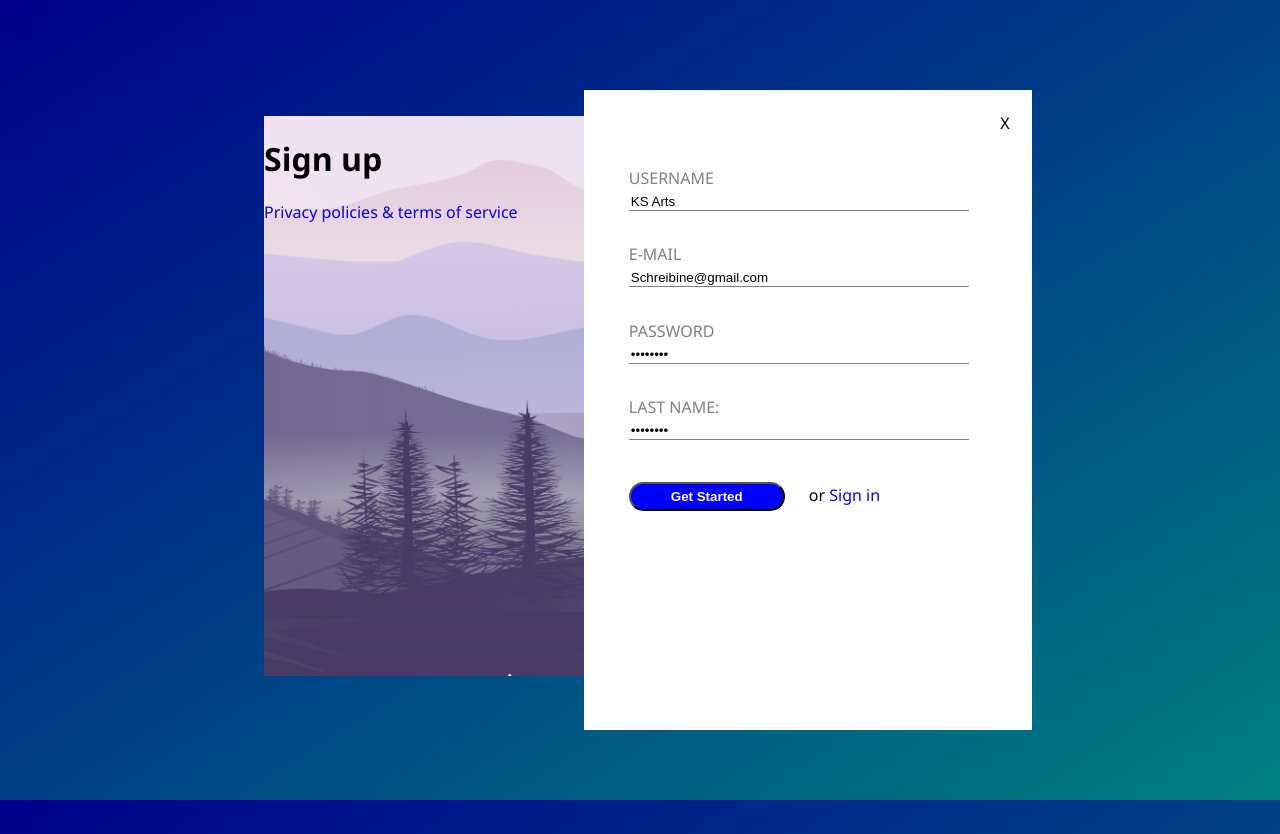
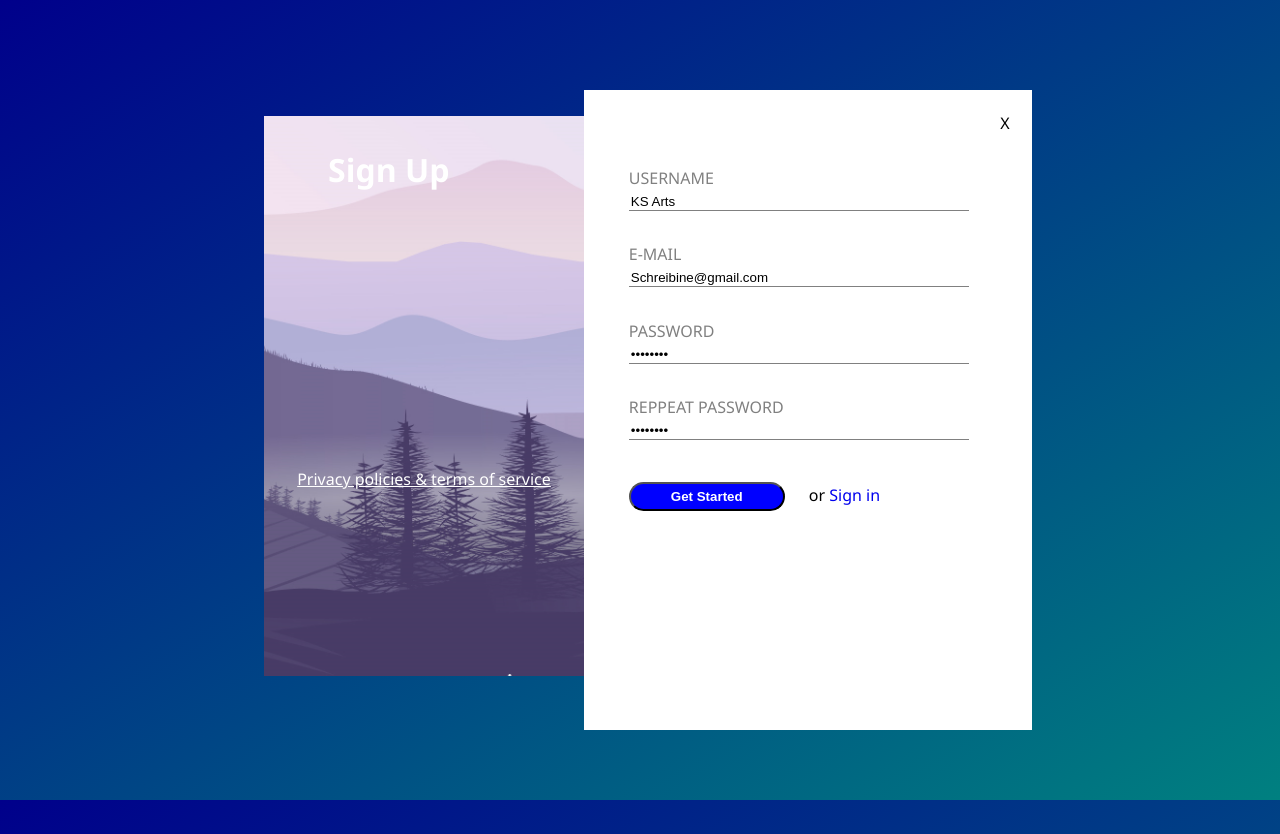
Before and after one commit to Mantachkis/4-signin, a plain HTML site: page index.html in a window 1280 px wide. Drawn offline with Linux system fonts and the light colour scheme.

Commit message:
finished

```diff
--- a/index.html
+++ b/index.html
@@ -25,7 +25,7 @@
     <input type="text" value="Schreibine@gmail.com"><br>
     <label >password</label><br>
     <input type="password" value="password"><br>
-    <label >Last name:</label><br>
+    <label >reppeat password</label><br>
     <input type="password" value="password"><br><br>
     <button> Get Started</button>
 
--- a/style.css
+++ b/style.css
@@ -21,8 +21,25 @@ body > div{
     background-image: url(./kalnai.jpg);
     background-size: cover;
     Margin: 7% 0 10% 20%;
+
     }
-form
+h1
+    {
+        color: white;
+        margin-left: 20%;
+        margin-top: 10%;
+        text-transform: capitalize;
+    }
+body > div > a
+    {
+        display: inline-block;
+       width: 100%;
+        color: white;
+        text-align: center;
+        margin-top: 80%;
+    }
+
+    form
     {
 
         float: right;
@@ -71,7 +88,7 @@ button
             margin-right: 20px;
             margin-top: 5%;
         }
-a
+form > div > a
         {
             text-decoration: none;
         }
```
